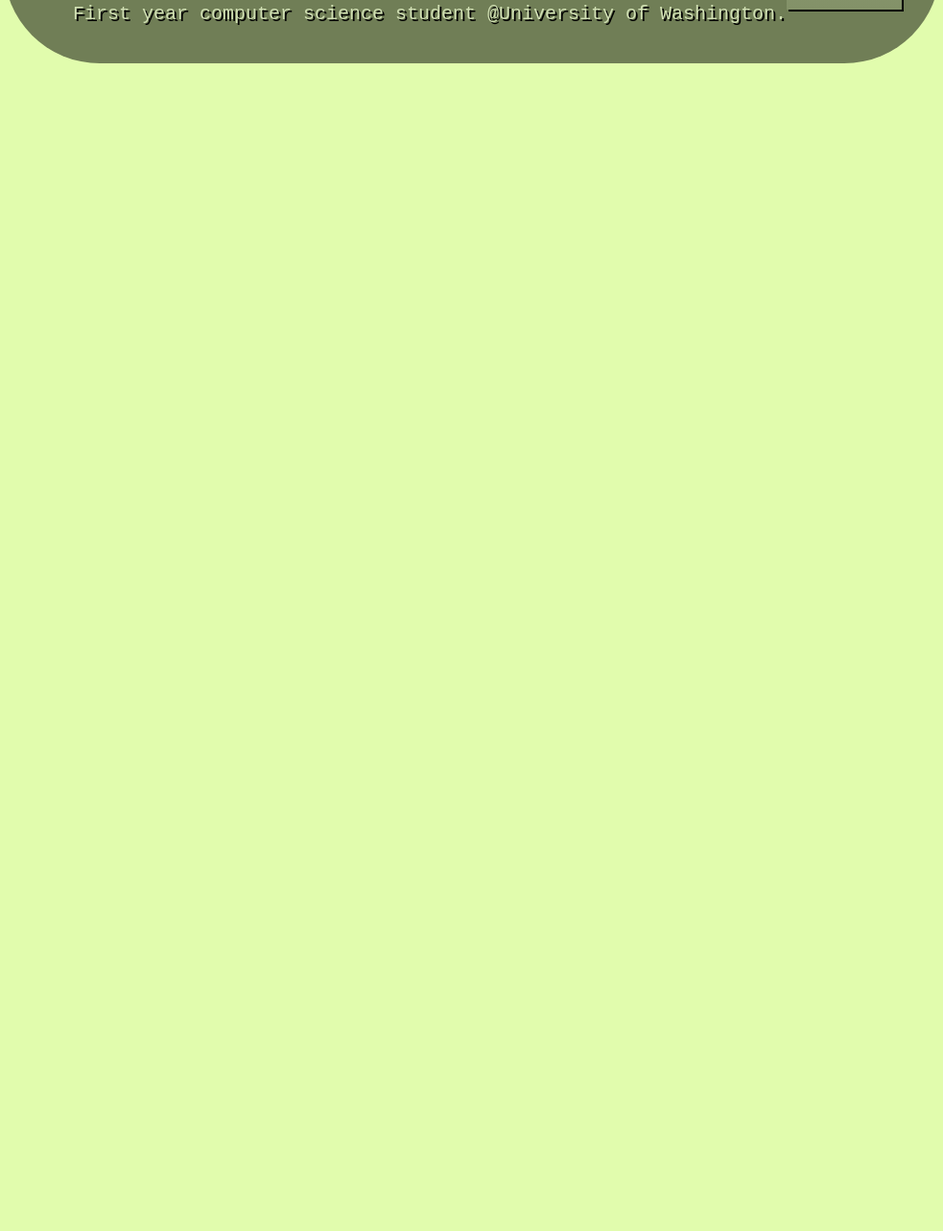
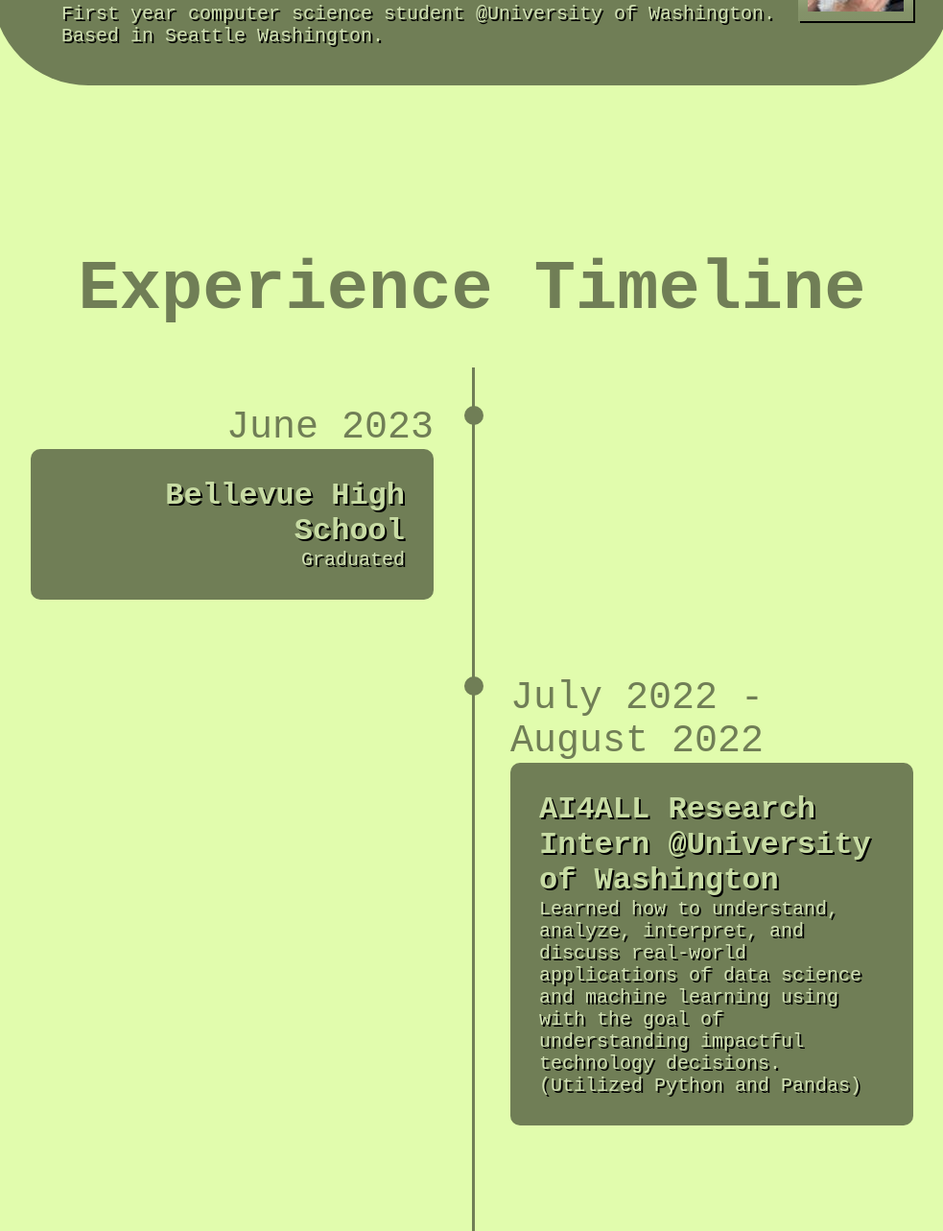
Before and after one commit to JoonEom/Portfolio-Website, a plain HTML site: page index.html in a window 1280 px wide. Shown: the part 316-1599 px from the top of the page at 96% size, without its empty margins (148-1131 px from the left). Before the commit the page ends 800 px from the top, so only its background shows below. Drawn offline with Linux system fonts and the light colour scheme.

Commit message:
timeline finished, beginning project section

```diff
--- a/index.html
+++ b/index.html
@@ -15,8 +15,8 @@
             <!-- Creating the links for the navbar-->
             <ul class="navbar-links">
                 <li><a href="#navbar-experience">Experience</a></li>
-                <li><a href="#navbar-project">Project</a></li>
-                <li><a href="#navbar-contact">Contact</a></li>
+                <li><a href="#navbar-project">Projects</a></li>
+                <li><a href="#navbar-contact">Contacts</a></li>
 
             </ul>
         </nav>
@@ -27,14 +27,56 @@
                     <div class="textbox">
                         <h1>Hi, I'm Minjoon Eom</h1>
                         <h2>Pursuing SWE career</h2>
-                        <p>First year computer science student @University of Washington. </p>
+                        <p>First year computer science student @University of Washington. Based in Seattle Washington. </p>
                     </div>
                     <img class="title-img" src="images/snowball_logo.jpeg">
                 </div>
             </div>
             <!-- Experience Section (timeline)-->
+            <section id="navbar-experience" class="timeline-section">
+                <div class="title"> Experience Timeline </div>
+                <div class="timeline-items">
+                    <div class="timeline-textbox">
+                        <div class="timeline-dot"></div>
+                        <div class="timeline-date">June 2023</div>
+                        <div class="timeline-info">
+                            <h2>Bellevue High School</h2>
+                            <p>Graduated</p>
+                        </div>
+                    </div>
 
-
+                        <div class="timeline-textbox">
+                            <div class="timeline-dot"></div>
+                            <div class="timeline-date">July 2022 - August 2022</div>
+                            <a href="https://ai-4-all.org/" target="_blank">
+                                <div class="timeline-info">
+                                    <h2>AI4ALL Research Intern @University of Washington</h2>
+                                    <p>Learned how to understand, analyze, interpret, and discuss real-world applications of data science and machine learning using with the goal of understanding impactful technology decisions. (Utilized Python and Pandas)</p>
+                                </div>
+                            </a>
+                        </div>
+                </div>
+            </section>
+            <!-- Project Section -->
+            <section id="navbar-project" class="portfolio-section">
+                <div class="title">Projects</div>
+                <div class="portfolio-container">
+                    <a class="card" href="https://www.google.com/" target="_blank">
+                            <img class="card-image" src="images/snowball_logo.jpeg"/>
+                            <div class="card-info">
+                                <h2>Title</h2>
+                                <p>asldkjfa;lksdj;alksdjf;alksjdf;alj</p>
+                            </div>
+                    </a>
+                    <a class="card" href="https://www.google.com/" target="_blank">
+                        <img class="card-image" src="images/snowball_logo.jpeg"/>
+                        <div class="card-info">
+                            <h2>Title</h2>
+                            <p>asldkjfa;lksdj;alksdjf;alksjdf;alj</p>
+                        </div>
+                </a>
+                </div>
+            </section>
         </div>
 
     </body>
--- a/styles.css
+++ b/styles.css
@@ -35,6 +35,7 @@ p{
 a{
     font-family: 'Courier New', Courier, monospace;
     color: #edfdcd;
+    text-decoration: none;
 }
 
 /* navbar */
@@ -46,6 +47,7 @@ a{
         background-color: #707e56;
         /* even when scrolling down the page, the navbar will always be there*/
         position: fixed;
+
 
     }
     .navbar-logo{
@@ -91,7 +93,17 @@ a{
     }
 
 /* Title Section */
+.title{
+    font-family: "Courier New", Courier, monospace;
+    font-size: 72px;
+    font-weight: 700;
+    color: #707e56;
+    display: flex;
+    justify-content: center;
+    margin-bottom: 40px;
+    margin-top: 100px;
 
+}
 .title-section {
     display: flex;
     justify-content: center;
@@ -123,6 +135,7 @@ a{
     box-shadow: 2px 2px;
     /* chat gpt */
     border-image: linear-gradient(to bottom, #edfdcd, #edfdcd27) 1%;
+    transition: all 2.0s;
   }
   .title-img:hover{
     transform: rotate(360deg);
@@ -131,4 +144,74 @@ a{
         -webkit-transform: rotate(360deg);
   }
 
-  /* timeline */
+/* timeline */
+.timeline-section{
+    margin: 50px;
+}
+.timeline-items{
+    max-width: 1000px;
+    background-color: #e1fcad;
+    margin: auto;
+    display: flex;
+    flex-wrap: wrap;
+
+
+}
+/*::before is a pseudo-element that allows you to insert content before the content of an element.*/
+.timeline-items::before{
+    /* empty content */
+    content: '';
+    position: absolute;
+    /* building the line */
+    width: 3px;
+    /* keep changing the height when adding more timeline items */
+    height: 900px;
+    background-color: #707e56;
+    /* sends the line to center */
+    left: 50%;
+
+}
+.timeline-textbox{
+    margin: 40px;
+}
+.timeline-textbox:nth-child(odd){
+    padding-right: 50%;
+    text-align: right;
+}
+.timeline-textbox:nth-child(even){
+    padding-left: 50%;
+    text-align: left;
+}
+.timeline-dot{
+    height: 20px;
+    width: 20px;
+    background-color: #707e56;
+    position: absolute;
+    border-radius: 100%;
+    /* make the dot in the center of the line*/
+    left: calc(50% - 8px);
+
+}
+.timeline-date{
+    font-family: "Courier New", Courier, monospace;
+    font-size: 40px;
+    font-weight: 300;
+    color: #707e56;
+}
+.timeline-info{
+    background-color: #707e56;
+    border-radius: 10px;
+    padding: 30px;
+}
+
+/* Portfolio Section */
+.portfolio-Section{
+    display: flex;
+    justify-content: center;
+    align-items: center;
+    min-height: 72px;
+
+}
+.portfolio-container{
+
+}
```
